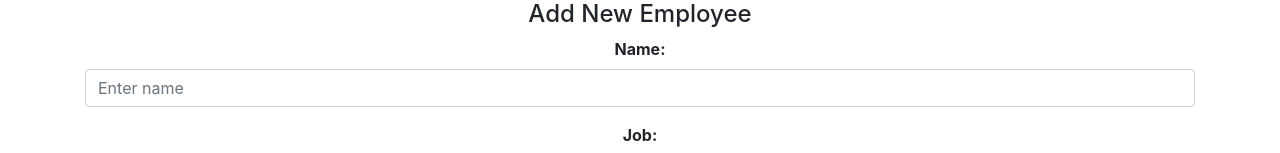
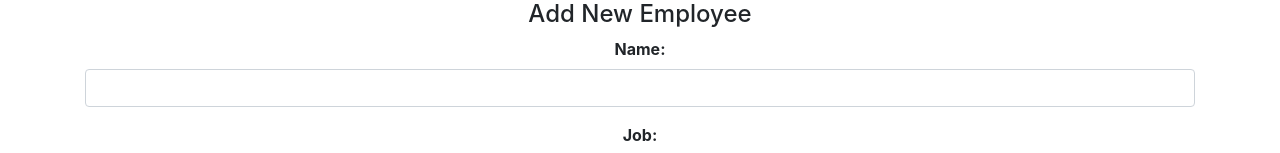
Before and after one commit to nehakhatriya/React, a React (Create React App) app in the folder assignment/: page / in a window 1280 px wide. Shown: the top 153 px of the page. Built offline with nearby package versions, Linux system fonts and the light colour scheme.

Commit message:
minor changes to add button

```diff
--- a/assignment/src/components/form.js
+++ b/assignment/src/components/form.js
@@ -1,24 +1,39 @@
-import React, { Component } from 'react'
-class EmployeeForm extends Component {
+import React, { useState } from 'react'
+function EmployeeForm () {
 
-    render() {
+    let [name1,changename]=useState( {name:' '});
+    let [job1,changejob]=useState( {job:''});
+    const changenamehandler=(event)=>{
+        console.log('inside name')
+       let newname=event.target.value
+    changename( {name:newname} )
+    console.log(name1.name)
+    }
+    const changejobhandler=(event)=>{
+        console.log('inside job')
+   changejob({ job:event.target.value })
+   console.log(job1.job)
+    }
+    const addEmp=(event)=>{
+        console.log("inside add emp")
+    }
         return (
 
                  <div className="container">
                      <h4>Add New Employee</h4>
                 <form>
                     <div class="form-group">
-                        <label for="eempname"><b>Name:</b></label>
-                        <input type="test" class="form-control" id="empname" aria-describedby="emailHelp" placeholder="Enter name" />
+                        <label for="eempname" ><b>Name:</b></label>
+                        <input type="test"  value={name1.name} onChange={changenamehandler} class="form-control" id="empname" aria-describedby="emailHelp" placeholder="Enter name" />
                     </div>
                     <div class="form-group">
                         <label for="empjob"><b>Job:</b></label>
-                        <input type="text" class="form-control" id="empjob" placeholder="job" />
+                        <input type="text" value={job1.job} onChange={changejobhandler} class="form-control" id="empjob" placeholder="job" />
                     </div>
-                    <button type="submit" class="btn btn-primary"> Add </button>
+                    <button type="button" onClick={addEmp} class="btn btn-primary" > Add </button>
                 </form>
                 </div>
             )
     }
-}
+
 export default EmployeeForm;
--- a/assignment/src/components/table.js
+++ b/assignment/src/components/table.js
@@ -1,13 +1,15 @@
 import React, { Component } from 'react'
 import EmployeeTableContent from './tableStructure'
+import EmployeeForm from './form';
 class EmployeeTable extends Component {
 
     state = { employees: [{ name: "neha", job: "manager" }, { name: "nikita", job: "trainee" }, { name: "jai", job: "consultant" }] }
-    deleteEmployee(event, index) {
+    deleteEmployee=(event, index) =>{
         const emp = this.state.employees.slice()
         emp.splice(index, 1)
         this.setState({ employees: emp })
     }
+
 
     render() {
         let employees = (
```
